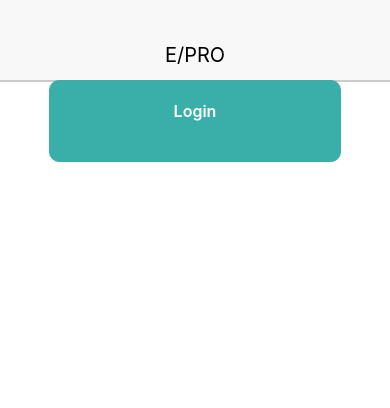
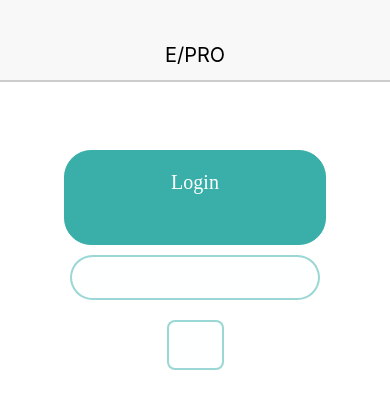
Before and after one commit to smarvez/Capstone, a React Native app: screen / in a window 390 px wide. Shown: the top 408 px of the page. Built offline with nearby package versions, Linux system fonts and the light colour scheme.

Commit message:
put all style code in respective dumb components, created container component, updated button

```diff
--- a/index.js
+++ b/index.js
@@ -1,9 +1,6 @@
 import React from 'react';
 import { AppRegistry, View, Text } from 'react-native';
 import Header from './src/components/header';
-import Submit from './src/components/submit';
-import Form from './src/components/form';
-import InputBox from './src/components/inputbox';
 import Container from './src/components/container';
 import styles from './style.js';
 
@@ -12,7 +9,7 @@ const App = () => {
   return (
     <View>
       <Header />
-      <Submit />
+      <Container />
     </View>
   );
 };
--- a/src/components/container.js
+++ b/src/components/container.js
@@ -1,15 +1,32 @@
 import React from 'react';
 import { Text, View } from 'react-native';
-import styles from './../../style.js';
-
+import Submit from './submit';
+import Form from './form';
+import InputBox from './inputbox';
+import SmallInputBox from './smallinputbox';
 
 const Container = () => {
 
+  const { flexStyle, } = styles;
+
   return (
-    <View style = {styles.container}>
+    <View style = {styles.flexStyle}>
+      <Submit />
+      <InputBox />
+      <SmallInputBox />
     </View>
   )
 
 };
 
+const styles = {
+  flexStyle: {
+    justifyContent: 'center',
+    alignItems: 'center',
+    marginTop: 50,
+    padding: 20,
+    backgroundColor: '#ffffff',
+  },
+}
+
 export default Container;
--- a/src/components/header.js
+++ b/src/components/header.js
@@ -1,11 +1,10 @@
 import React from 'react';
 import { Text, View } from 'react-native';
-import styles from './../../style.js';
 
 
-const Header = ({headerText}) => {
+const Header = () => {
   //descructure styles to reference our style object below. Then we'll put in the style prop
-  const { textStyle, viewStyle } = styles;
+  const { header, headerText, } = styles;
 
   return (
     <View style = {styles.header}>
@@ -14,4 +13,23 @@ const Header = ({headerText}) => {
   )
 };
 
+const styles = {
+  header: {
+    backgroundColor: '#F8F8F8',
+    justifyContent: 'center',
+    alignItems: 'center',
+    height: 80,
+    paddingTop: 30,
+    shadowColor: '#000',
+    shadowOffset: { width: 0, height: 2},
+    shadowOpacity: 0.2,
+    position: 'relative',
+  },
+  headerText: {
+    fontSize: 20,
+  },
+}
+
+
+
 export default Header;
--- a/src/components/inputbox.js
+++ b/src/components/inputbox.js
@@ -1,9 +1,10 @@
 import React from 'react';
 import { Text, View, TextInput } from 'react-native';
-import styles from './../../style.js';
 
 
-const SmallInputBox = ({onChangeText}) => {
+const InputBox = ({onChangeText}) => {
+
+  const { inputStyle, } = styles;
 
   return (
     <View>
@@ -16,7 +17,23 @@ const SmallInputBox = ({onChangeText}) => {
 
 }
 
+const styles = {
+  inputStyle: {
+    backgroundColor: '#FEFFFF',
+    borderRadius: 27,
+    height: 45,
+    width:  250,
+    borderColor: 'rgba(58,175,169,0.5)',
+    borderWidth: 2.5,
+    color: '#17252A',
+    textAlign: 'center',
+    fontSize: 18,
+    marginTop: 10,
+    marginBottom: 10,
+    fontFamily: 'DidactGothic-Regular',
+    position: 'relative',
+  },
+}
 
 
-
-export default SmallInputBox;
+export default InputBox;
--- a/src/components/smallinputbox.js
+++ b/src/components/smallinputbox.js
@@ -1,13 +1,15 @@
 import React from 'react';
 import { Text, View, TextInput } from 'react-native';
-import styles from './../../style.js';
+
 
 const SmallInputBox = ({onChangeText}) => {
+
+  const { inputStyle, } = styles;
 
   return (
     <View>
       <TextInput
-      style = {styles.smallInputStyle}
+      style = {styles.inputStyle}
       autoCapitalize = "none"
       onChangeText={onChangeText}/>
     </View>
@@ -15,4 +17,23 @@ const SmallInputBox = ({onChangeText}) => {
 
 }
 
+const styles = {
+  inputStyle: {
+    backgroundColor: '#FEFFFF',
+    borderRadius: 8,
+    height: 50,
+    width: 57,
+    borderColor: 'rgba(58,175,169,0.5)',
+    borderWidth: 2.2,
+    color: '#17252A',
+    textAlign: 'center',
+    fontSize: 17,
+    marginTop: 10,
+    marginBottom: 10,
+    fontFamily: 'DidactGothic-Regular',
+    position: 'relative',
+  }
+}
+
+
 export default SmallInputBox;
--- a/src/components/submit.js
+++ b/src/components/submit.js
@@ -18,10 +18,9 @@ const styles = {
   textStyle: {
     alignSelf: 'center',
     color: 'white',
-    fontSize: 16,
-    fontWeight: '600',
-    // paddingTop: 20,
-    paddingBottom: 20
+    fontSize: 20,
+    paddingBottom: 30,
+    fontFamily: 'DidactGothic-Regular',
   },
   buttonStyle: {
     flex: 1,
@@ -31,11 +30,11 @@ const styles = {
     justifyContent: 'center',
     backgroundColor: '#3aafa9',
     padding: 20,
-    borderRadius: 10,
+    borderRadius: 27,
     borderColor: '#3aafa9',
     borderWidth: 1,
     marginLeft: 5,
-    marginRight: 5
+    marginRight: 5,
   }
 };
 
--- a/style.js
+++ b/style.js
@@ -3,59 +3,6 @@ import { StyleSheet } from 'react-native';
 
 var styles = StyleSheet.create({
 
-  container: {
-    justifyContent: 'center',
-    marginTop: 50,
-    padding: 20,
-    backgroundColor: '#ffffff',
-  },
-
-  header: {
-    backgroundColor: '#F8F8F8',
-    justifyContent: 'center',
-    alignItems: 'center',
-    height: 80,
-    paddingTop: 30,
-    shadowColor: '#000',
-    shadowOffset: { width: 0, height: 2},
-    shadowOpacity: 0.2,
-    position: 'relative',
-  },
-
-  headerText: {
-    fontSize: 20,
-  },
-
-  inputStyle: {
-    backgroundColor: '#FEFFFF',
-    borderRadius: 25,
-    height: 55,
-    width:  300,
-    borderColor: 'rgba(58,175,169,0.5)',
-    borderWidth: 2.5,
-    color: '#17252A',
-    textAlign: 'center',
-    fontSize: 20,
-    marginBottom: 23,
-    fontFamily: 'DidactGothic-Regular',
-    justifyContent: 'center',
-    alignItems: 'center',
-    position: 'relative',
-  },
-
-  smallInputStyle: {
-    backgroundColor: '#FEFFFF',
-    borderRadius: 8,
-    height: 50,
-    width: 60,
-    borderColor: 'rgba(58,175,169,0.5)',
-    borderWidth: 2.2,
-    color: '#17252A',
-    textAlign: 'center',
-    fontSize: 15,
-    marginBottom: 23,
-    fontFamily: 'DidactGothic-Regular',
-  }
 
 });
 
```
Also changed, not shown: 54 other files (tests, documents, lock files or other folders).
